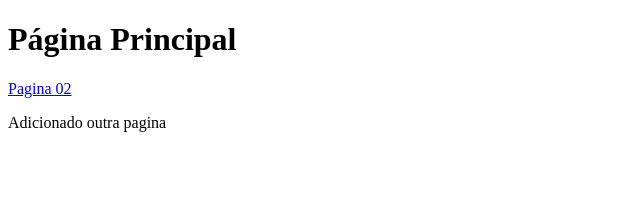
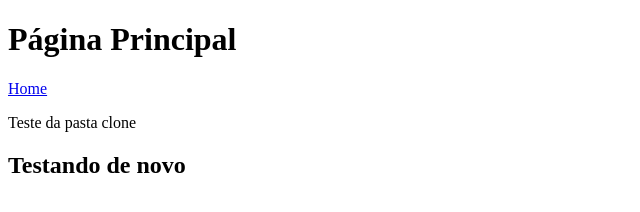
Before and after one commit to angelM404/aula01, a plain HTML site: page index.html in a window 1280 px wide. Shown: the whole page, without its empty margins (0-640 px from the left). Drawn offline with Linux system fonts and the light colour scheme.

Commit message:
novo teste clone

```diff
--- a/index.html
+++ b/index.html
@@ -7,8 +7,11 @@
 </head>
 <body>
     <h1>Página Principal</h1>
-    <a href="pagina2.html">Pagina 02</a>
+    <a href="index.html">Home</a>
 
-    <p>Adicionado outra pagina</p>
+    <p>Teste da pasta clone</p>
+
+    <h2>Testando de novo</h2>
+
 </body>
 </html>
```
